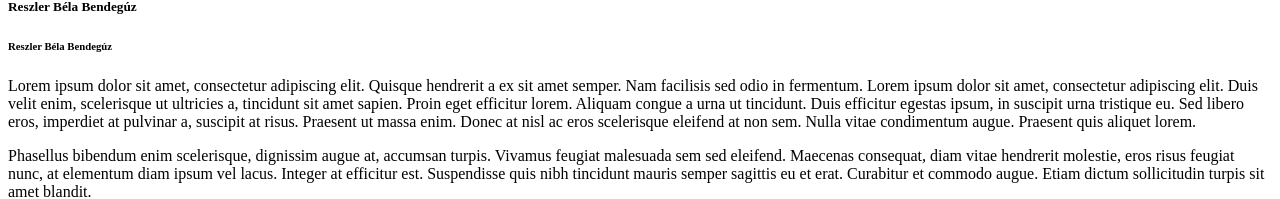
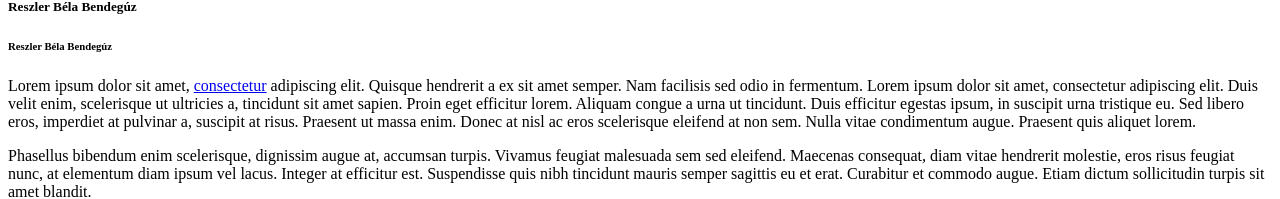
Before and after one commit to Bendeguz609/web, a plain HTML site: page index.html in a window 1280 px wide. Shown: the part 211-410 px from the top of the page. Drawn offline with Linux system fonts and the light colour scheme.

Commit message:
link a szövegben

```diff
--- a/index.html
+++ b/index.html
@@ -17,7 +17,7 @@
     <h6>Reszler Béla Bendegúz</h6>
 
 
-    <p>Lorem ipsum dolor sit amet, consectetur adipiscing elit. Quisque hendrerit a ex sit amet semper. Nam facilisis
+    <p>Lorem ipsum dolor sit amet, <a href="https://www.lipsum.com/" target="_blank">consectetur</a> adipiscing elit. Quisque hendrerit a ex sit amet semper. Nam facilisis
         sed odio in fermentum. Lorem ipsum dolor sit amet, consectetur adipiscing elit. Duis velit enim, scelerisque ut
         ultricies a, tincidunt sit amet sapien. Proin eget efficitur lorem. Aliquam congue a urna ut tincidunt. Duis
         efficitur egestas ipsum, in suscipit urna tristique eu. Sed libero eros, imperdiet at pulvinar a, suscipit at
```
